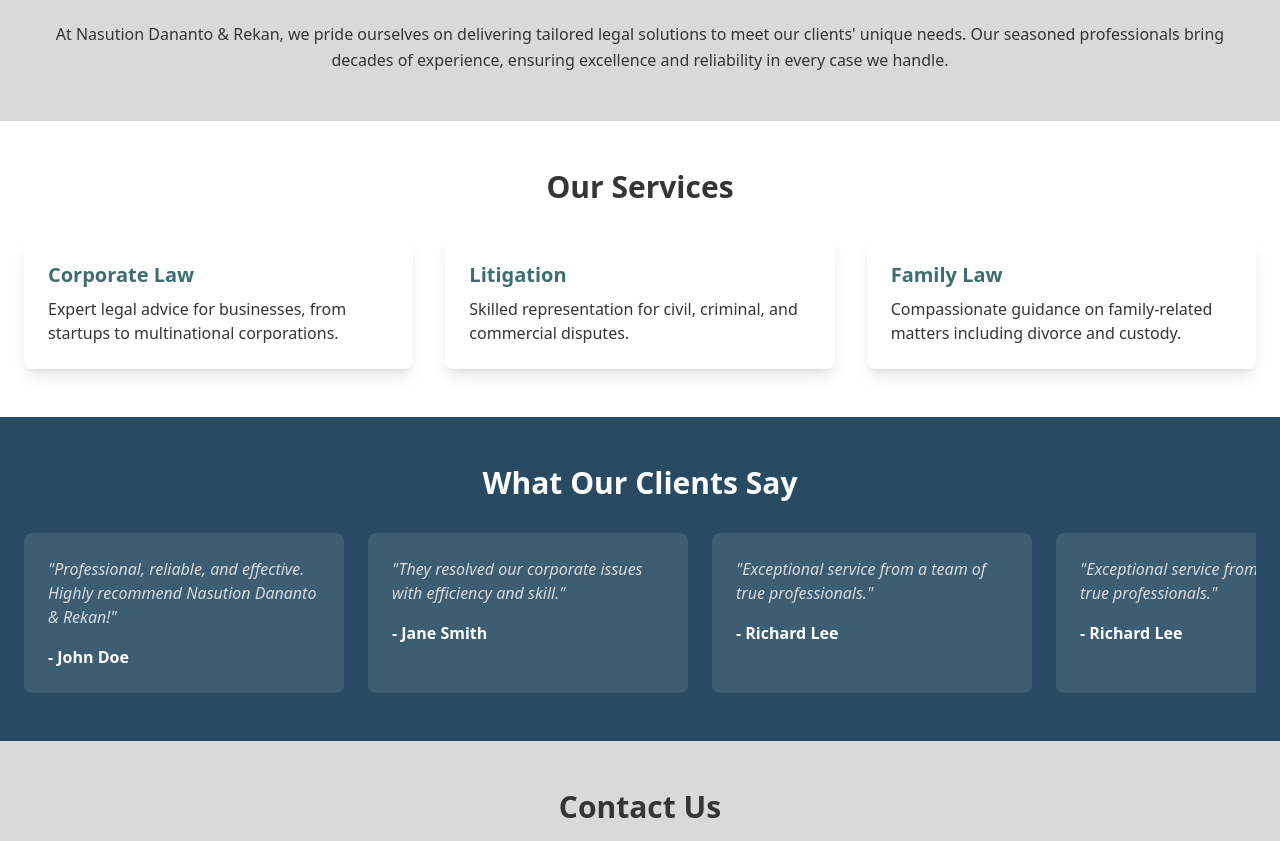
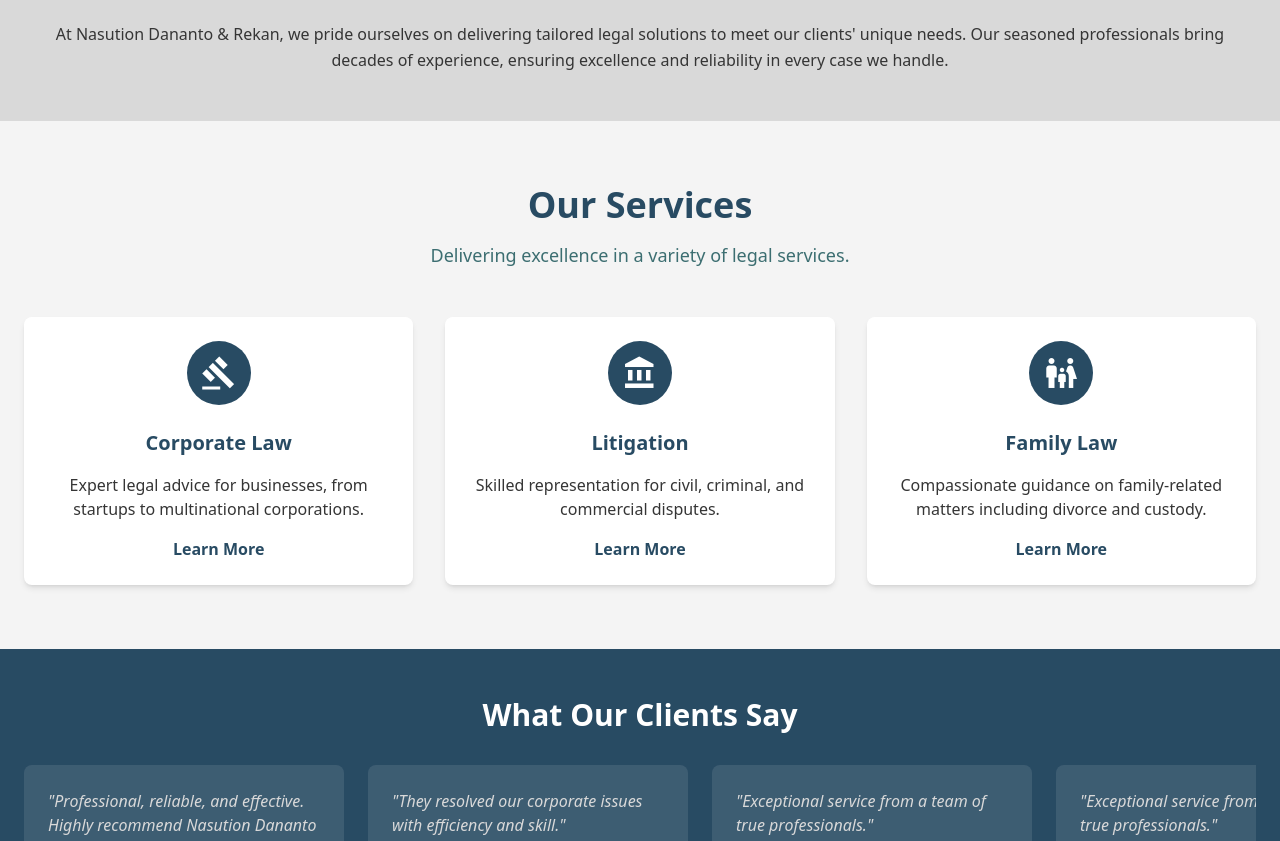
Before and after one commit to Curiosty19/Capstone, a React (Create React App) app: page / in a window 1280 px wide. Shown: the part 503-1344 px from the top of the page. Built offline with nearby package versions, Linux system fonts and the light colour scheme.

Commit message:
Updated landing page

```diff
--- a/src/Landingpage.js
+++ b/src/Landingpage.js
@@ -40,26 +40,65 @@
       </section>
 
       {/* Services Section */}
-      <section id="services" className="py-12 px-6 max-w-7xl mx-auto">
-        <h2 className="text-3xl font-bold text-center text-[#353535]">Our Services</h2>
-        <div className="mt-8 grid grid-cols-1 sm:grid-cols-2 lg:grid-cols-3 gap-8">
-          <div className="p-6 bg-white shadow-lg rounded-lg">
-            <h3 className="text-xl font-bold text-[#3c6e71]">Corporate Law</h3>
-            <p className="mt-2 text-[#353535]">
+      <section id="services" className="py-16 px-6 bg-[#f4f4f4]">
+        <h2 className="text-4xl font-bold text-center text-[#284b63]">Our Services</h2>
+        <p className="mt-4 text-center text-lg text-[#3c6e71]">
+          Delivering excellence in a variety of legal services.
+        </p>
+        <div className="mt-12 grid grid-cols-1 md:grid-cols-2 lg:grid-cols-3 gap-8 max-w-7xl mx-auto">
+          {/* Service 1 */}
+          <div className="flex flex-col items-center p-6 bg-white shadow-md rounded-lg">
+            <div className="w-16 h-16 flex items-center justify-center bg-[#284b63] text-white rounded-full">
+              <span className="material-icons text-4xl">gavel</span>
+            </div>
+            <h3 className="mt-6 text-xl font-semibold text-[#284b63]">
+              Corporate Law
+            </h3>
+            <p className="mt-4 text-center text-[#353535]">
               Expert legal advice for businesses, from startups to multinational corporations.
             </p>
+            <a
+              href="/Service"
+              className="mt-4 text-[#284b63] font-semibold hover:underline"
+            >
+              Learn More
+            </a>
           </div>
-          <div className="p-6 bg-white shadow-lg rounded-lg">
-            <h3 className="text-xl font-bold text-[#3c6e71]">Litigation</h3>
-            <p className="mt-2 text-[#353535]">
+          {/* Service 2 */}
+          <div className="flex flex-col items-center p-6 bg-white shadow-md rounded-lg">
+            <div className="w-16 h-16 flex items-center justify-center bg-[#284b63] text-white rounded-full">
+              <span className="material-icons text-4xl">account_balance</span>
+            </div>
+            <h3 className="mt-6 text-xl font-semibold text-[#284b63]">
+              Litigation
+            </h3>
+            <p className="mt-4 text-center text-[#353535]">
               Skilled representation for civil, criminal, and commercial disputes.
             </p>
+            <a
+              href="/Service"
+              className="mt-4 text-[#284b63] font-semibold hover:underline"
+            >
+              Learn More
+            </a>
           </div>
-          <div className="p-6 bg-white shadow-lg rounded-lg">
-            <h3 className="text-xl font-bold text-[#3c6e71]">Family Law</h3>
-            <p className="mt-2 text-[#353535]">
+          {/* Service 3 */}
+          <div className="flex flex-col items-center p-6 bg-white shadow-md rounded-lg">
+            <div className="w-16 h-16 flex items-center justify-center bg-[#284b63] text-white rounded-full">
+              <span className="material-icons text-4xl">family_restroom</span>
+            </div>
+            <h3 className="mt-6 text-xl font-semibold text-[#284b63]">
+              Family Law
+            </h3>
+            <p className="mt-4 text-center text-[#353535]">
               Compassionate guidance on family-related matters including divorce and custody.
             </p>
+            <a
+              href="/Service"
+              className="mt-4 text-[#284b63] font-semibold hover:underline"
+            >
+              Learn More
+            </a>
           </div>
         </div>
       </section>
--- a/src/pages/Servicepage.js
+++ b/src/pages/Servicepage.js
@@ -4,12 +4,34 @@
 import CountUp from "react-countup";
 
 const ServicePage = () => {
+  // Data for services
+  const services = [
+    {
+      title: "Corporate Law",
+      description:
+        "Expert legal advice for businesses, from startups to multinational corporations. We assist with company formation, compliance, mergers, and acquisitions.",
+      image: "https://via.placeholder.com/600x400?text=Corporate+Law", // Placeholder image
+    },
+    {
+      title: "Litigation",
+      description:
+        "Skilled representation for civil, criminal, and commercial disputes. Our experienced litigators advocate for you in every step of the process.",
+      image: "https://via.placeholder.com/600x400?text=Litigation", // Placeholder image
+    },
+    {
+      title: "Family Law",
+      description:
+        "Compassionate guidance on family-related matters including divorce, child custody, and estate planning. We ensure your rights are protected.",
+      image: "https://via.placeholder.com/600x400?text=Family+Law", // Placeholder image
+    },
+  ];
+
   // Values for the counters
   const stats = [
-    { label: "Cases Won (%)", value: 95 }, // Changed to percentage
+    { label: "Cases Won (%)", value: 95 },
     { label: "Trusted Clients", value: 270 },
     { label: "Dedicated Lawyers", value: 10 },
-    { label: "Cases Dismissed (%)", value: 25 }, // Changed to percentage
+    { label: "Cases Dismissed (%)", value: 25 },
   ];
 
   return (
@@ -26,26 +48,31 @@
         </div>
       </section>
 
-      {/* Services Section */}
-      <section className="py-12 px-6 max-w-7xl mx-auto grid grid-cols-1 md:grid-cols-3 gap-8">
-        <div className="bg-white shadow-lg rounded-lg p-6 text-center">
-          <h2 className="text-xl font-bold text-blue-900">Corporate Law</h2>
-          <p className="mt-4 text-gray-700">
-            Expert legal advice for businesses, from startups to multinational corporations.
-          </p>
-        </div>
-        <div className="bg-white shadow-lg rounded-lg p-6 text-center">
-          <h2 className="text-xl font-bold text-blue-900">Litigation</h2>
-          <p className="mt-4 text-gray-700">
-            Skilled representation for civil, criminal, and commercial disputes.
-          </p>
-        </div>
-        <div className="bg-white shadow-lg rounded-lg p-6 text-center">
-          <h2 className="text-xl font-bold text-blue-900">Family Law</h2>
-          <p className="mt-4 text-gray-700">
-            Compassionate guidance on family-related matters including divorce and custody.
-          </p>
-        </div>
+      {/* Dedicated Service Sections */}
+      <section className="py-12 px-6">
+        {services.map((service, index) => (
+          <div
+            key={index}
+            className={`flex flex-col md:flex-row ${
+              index % 2 !== 0 ? "md:flex-row-reverse" : ""
+            } items-center mb-12`}
+          >
+            {/* Image Section */}
+            <div className="md:w-1/2">
+              <img
+                src={service.image}
+                alt={service.title}
+                className="w-full h-auto rounded-lg shadow-md"
+              />
+            </div>
+
+            {/* Text Section */}
+            <div className="md:w-1/2 md:px-8 text-center md:text-left">
+              <h2 className="text-3xl font-bold text-[#284b63]">{service.title}</h2>
+              <p className="mt-4 text-gray-700">{service.description}</p>
+            </div>
+          </div>
+        ))}
       </section>
 
       {/* Values Section */}
```
